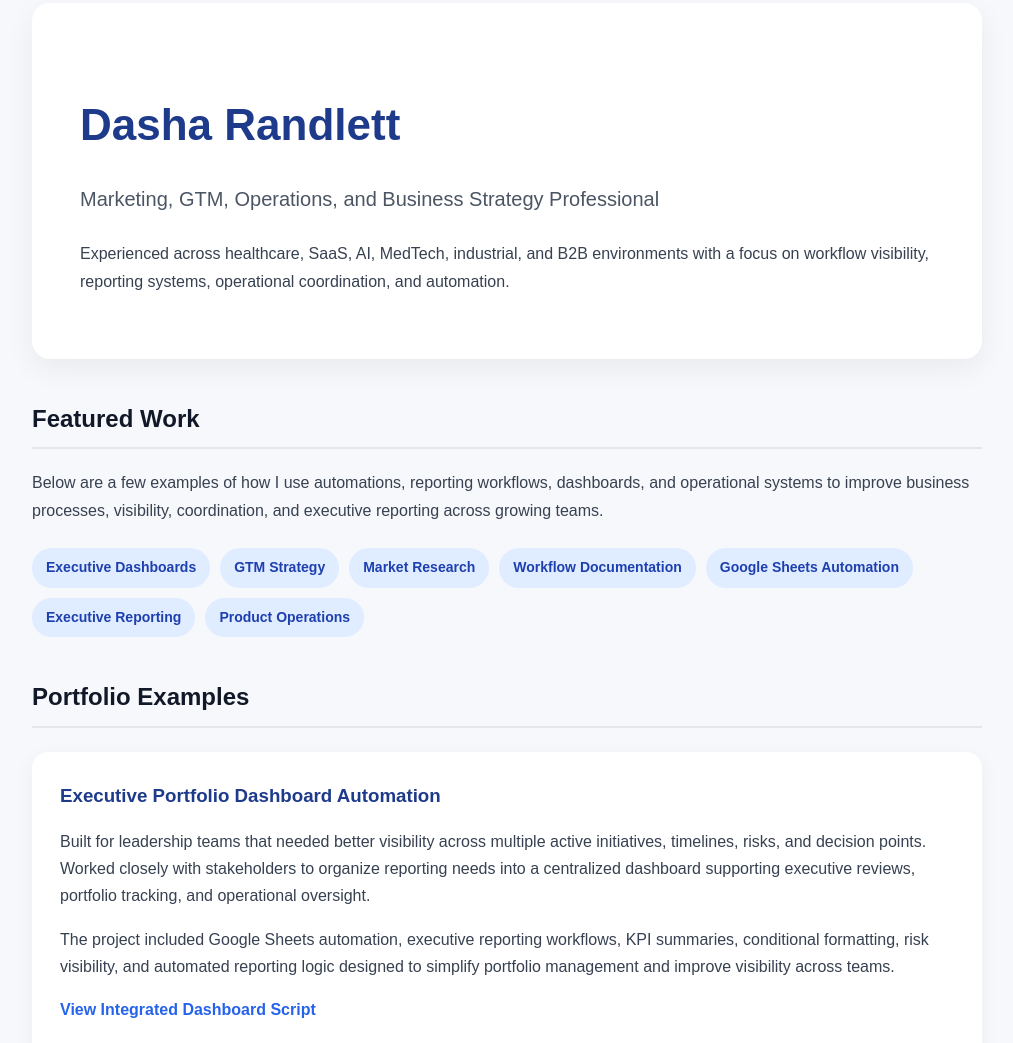
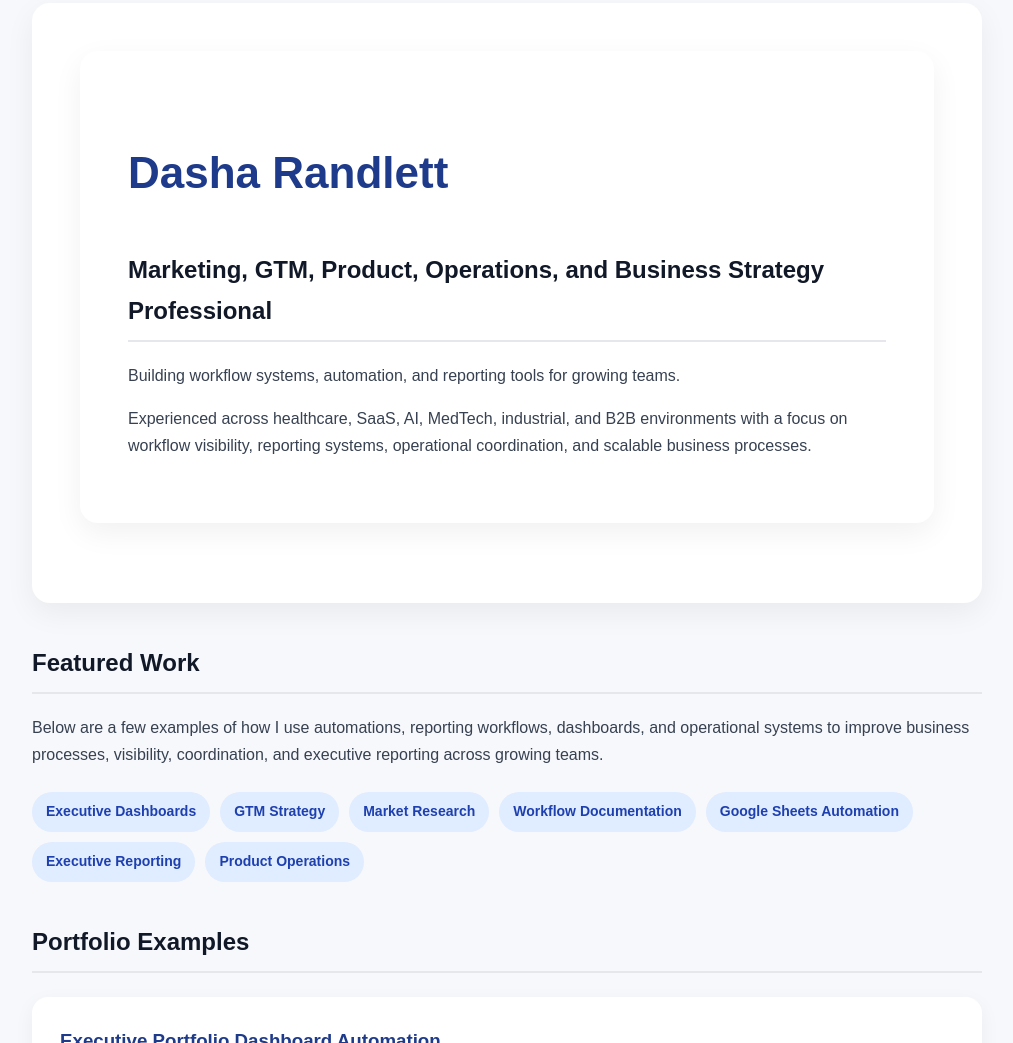
Before and after one commit to drandlett/dasha-randlett-portfolio, a plain HTML site: page index.html in a window 1280 px wide. Shown: the part 57-1100 px from the top of the page, without its empty margins (133-1146 px from the left). Drawn offline with Linux system fonts and the light colour scheme.

Commit message:
Update index.html

```diff
--- a/index.html
+++ b/index.html
@@ -122,17 +122,23 @@
   <main class="container">
 
     <section class="hero">
-      <h1>Dasha Randlett</h1>
+<div class="hero">
+  <h1>Dasha Randlett</h1>
 
-      <p class="subtitle">
-        Marketing, GTM, Operations, and Business Strategy Professional
-      </p>
+  <h2>
+    Marketing, GTM, Product, Operations, and Business Strategy Professional
+  </h2>
 
-      <p>
-        Experienced across healthcare, SaaS, AI, MedTech, industrial,
-        and B2B environments with a focus on workflow visibility,
-        reporting systems, operational coordination, and automation.
-      </p>
+  <p class="subline">
+    Building workflow systems, automation, and reporting tools for growing teams.
+  </p>
+
+  <p>
+    Experienced across healthcare, SaaS, AI, MedTech, industrial, and B2B
+    environments with a focus on workflow visibility, reporting systems,
+    operational coordination, and scalable business processes.
+  </p>
+</div>
     </section>
 
     <section>
```
